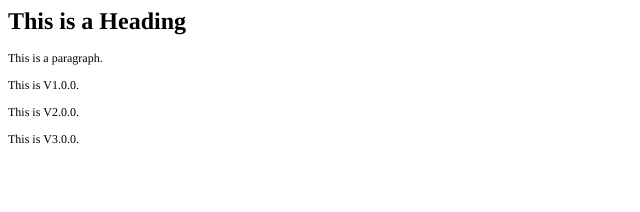
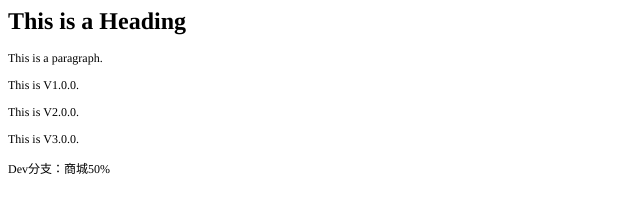
Before and after one commit to yuxun-china/git-demo, a plain HTML site: page index.html in a window 1280 px wide. Shown: the whole page, without its empty margins (0-640 px from the left). Drawn offline with Linux system fonts and the light colour scheme.

Commit message:
Branch-1

```diff
--- a/index.html
+++ b/index.html
@@ -17,5 +17,6 @@
 <p class="p2"><span class="s1">This is V1.0.0.</span></p>
 <p class="p2"><span class="s1">This is V2.0.0.</span></p>
 <p class="p2"><span class="s1">This is V3.0.0.</span></p>
+<p class="p2"><span class="s1">Dev分支：商城50%</span></p>
 </body>
 </html>
```
